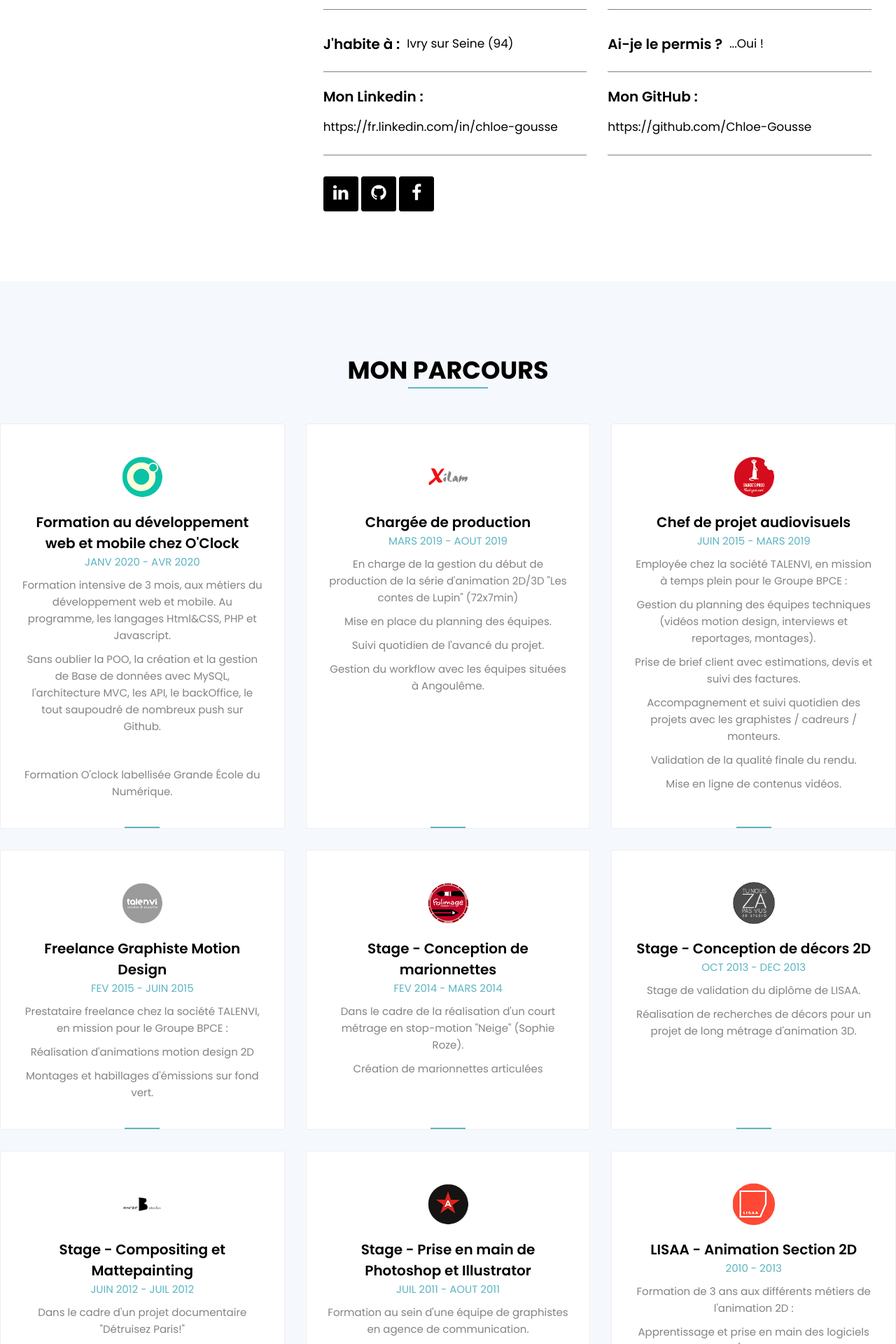
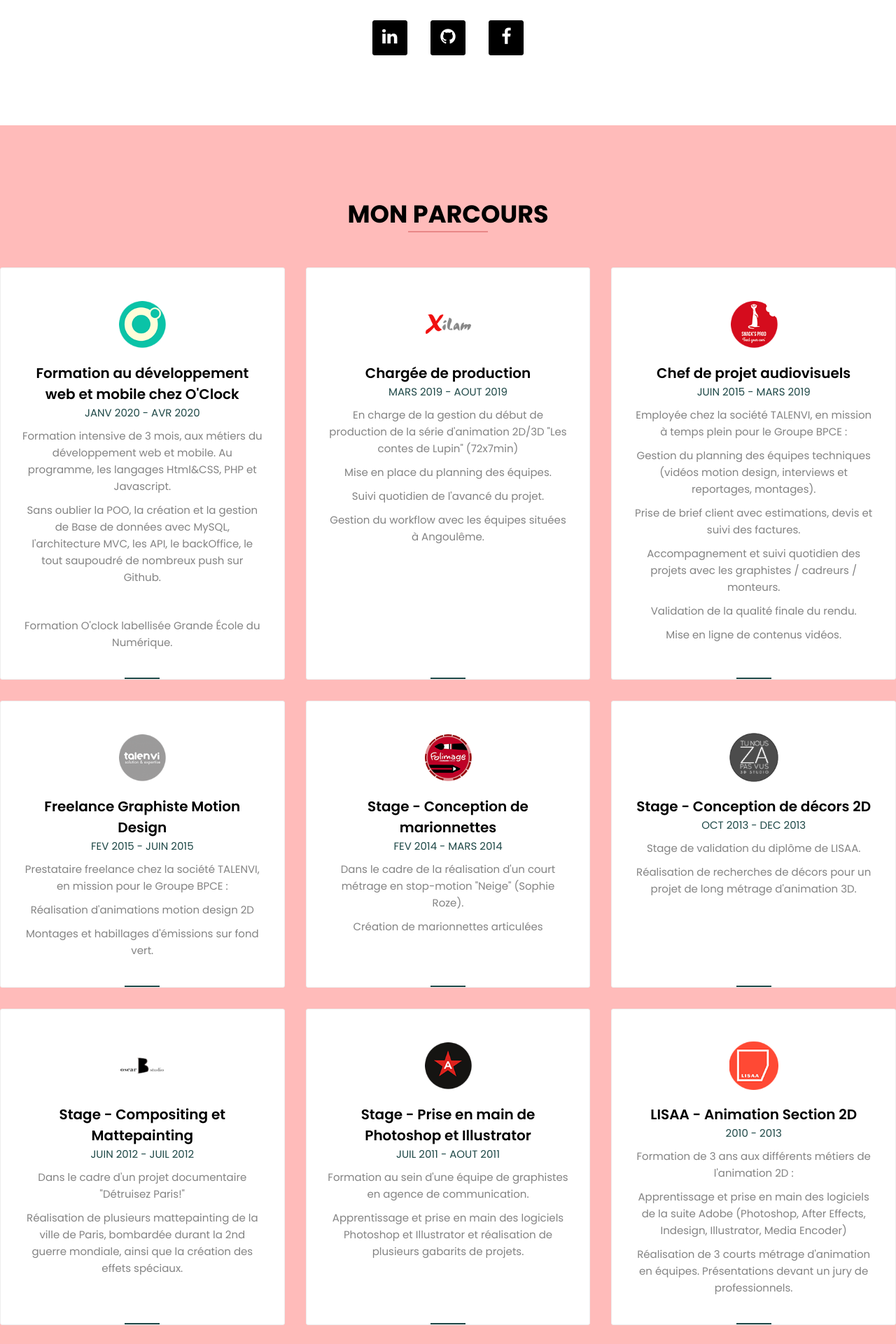
Before and after one commit to Chloe-Gousse/portfolio, a PHP site: page / in a window 1280 px wide. Shown: the part 1785-3705 px from the top of the page at 70% size. Run offline with PHP 8.4, Linux system fonts and the light colour scheme.

Commit message:
modification charte

```diff
--- /dev/null
+++ b/contact.php
@@ -0,0 +1,3 @@
+<?php
+
+var_dump($_POST);
--- a/index.html
+++ b/index.html
@@ -1,3 +1,4 @@
+
 <!DOCTYPE html>
 <html lang="fr">
 <head>
@@ -30,6 +31,7 @@
                         <div class="ham-burger">
                             <i class="fa fa-bars"></i>
                         </div>
+
                     <div class="navbar">
                         <ul>
                             <li><a href="#home" class="active">Home</a></li>
@@ -77,86 +79,23 @@
                 </div>
                 <div class="row">
                     <div class="about-content">
-                            <div class="row">
+
+                        <div class="texte">
+                        <p>Passionnée par le monde de l'image et du numérique, j'en explore différentes facettes au fil de mes expériences professionnelles.🔭
+
+                        </br>Du cinéma d'animation, à la gestion de projets en communication vidéo, en passant par le motion design et la maîtrise de ses logiciels ... tout est prétexte à apprendre de nouvelles méthodes pour travailler l'image, comprendre ses rouages, et en maîtriser son rendu. </br></br>
+
+                        Et c'est armée de cette curiosité et de cette volonté que je me suis lancée dans le développement web et mobile !
+                        </br>...Mais pas trop de spoil, je vous laisse découvrir les détails en images !🎬 </p>
+                        </div>
 
 
 
-                                <div class="illustration">
-
-                                    <div class="illustration-item">
-                                        <div class="illustration-inner">
-                                            <img src="./src/img/About/player3.png" alt="illustration">
-                                            <div class="inner-overlay">
-                                                <span class="fa fa-play" data-video="https://www.youtube.com/embed/3dwNlJ-dgbs"></span>
-                                                <h4>CV vidéo</h4>
-                                            </div>
-                                        </div>
-                                    </div>
-
+                                <div class="description">
+                                    <iframe src="https://www.youtube.com/embed/3dwNlJ-dgbs" frameborder="0" allow="accelerometer; autoplay; encrypted-media; gyroscope; picture-in-picture" allowfullscreen></iframe>
                                 </div>
 
 
-        <!-- Pop Up Video -->
-            <div class="popup hide">
-
-                <span class="close-popup fa fa-close"></span>
-
-                <iframe width="856" height="482" src="https://www.youtube.com/embed/61cLwjxioWM" frameborder="0" allow="accelerometer; autoplay; encrypted-media; gyroscope; picture-in-picture" allowfullscreen></iframe>
-
-            </div>
-        <!-- End de Pop Up Video -->
-
-
-
-
-                                <div class="text">
-
-                                    <div class="description">
-                                        <h4>Je m'appelle Chloé</h4>
-                                        <h6>Je suis <span>développeuse web</span>, en région parisienne.</h6>
-
-                                        <p>Passionnée par le monde de <span>l'image et du numérique</span>, mon parcours m'a permis d'en expérimenter différentes facettes.</p>
-
-                                        <p>Tout d'abord originaire du milieu du <span>cinéma d'animation</span>, j'y ai appris la maîtrise de différentes techniques artistiques, de différents outils, et je me suis prise d'affection pour les <span>effets spéciaux</span> ! Et c'est en découvrant les possibilités qu'offraient des logiciels comme After Effects que je me suis tout naturellement intéressée...<span>au motion design !</span></p>
-
-                                        <p>Après avoir exercé comme graphiste freelance, j'ai eu l'opportunité d'évoluer en tant que <span>chef de projets</span> sur des vidéos de communication corporate (le grand saut!) ...et cela durant 4 ans. Cette expérience m'a énormément appris, et j'ai eu la possibilité d'expérimenter directement sur le terrain <span>l'impact du numérique et du digital</span> dans notre façon de réfléchir, de créer et de partager du contenu. </p>
-                                        <p>C'est donc avec une <span>curiosité</span> et une <span>motivation</span> remontées à bloc que j'ai choisi de m'intéresser plus précisément au milieu du numérique, du développement web et mobile... </p>
-
-                                        <p><span>...et me voici !</span></p>
-                                    </div>
-
-                                        <div class="info">
-                                            <div class="list">
-                                                <label>Je suis née le :</label>
-                                                <p>4 juin 1992</p>
-                                            </div>
-
-                                            <div class="list">
-                                                <label>Mon Email :</label>
-                                                <p>goussechloe@gmail.com</p>
-                                            </div>
-
-                                            <div class="list">
-                                                <label>J'habite à :</label>
-                                                <p>Ivry sur Seine (94)</p>
-                                            </div>
-
-                                            <div class="list">
-                                                <label>Ai-je le permis ?</label>
-                                                <p>...Oui !</p>
-                                            </div>
-
-                                            <div class="list">
-                                                <label>Mon Linkedin :</label>
-                                                <p>https://fr.linkedin.com/in/chloe-gousse</p>
-                                            </div>
-
-                                            <div class="list">
-                                                <label>Mon GitHub :</label>
-                                                <p>https://github.com/Chloe-Gousse</p>
-                                            </div>
-
-                                        </div>
                                     <!--Reseaux sociaux-->
                                     <div class="social-links">
                                         <a href="https://www.linkedin.com/in/chloe-gousse/" target="_blank"><i class="fa fa-linkedin"></i></a>
@@ -166,8 +105,8 @@
                                     <!--End de Reseaux sociaux-->
 
 
-                                </div>
-                            </div>
+
+
                     </div>
                 </div>
 
@@ -412,7 +351,7 @@
                             </div>
                         </div>
                         <div class="img">
-                            <img src="./src/img/Competences/skills2.png" alt="skills">
+                            <img src="./src/img/About/player4.png" alt="skills">
 
                         </div>
                     </div>
@@ -547,20 +486,20 @@
                                 </div>
                             </div>
 
-                                    <form id="contact-form" method="post" action="">
+                                    <form id="contact-form" method="post" action="contact.php">
 
                                     <div class="row space-between">
                                         <div class="col-6">
-                                            <input name="name" type="text" class="form-control" placeholder="Prénom Nom" required>
+                                            <input name="name" type="text" class="form-control" placeholder="Prénom Nom" required id="inputname">
                                         </div>
                                         <div class="col-6">
-                                            <input name="email" type="text" class="form-control" placeholder="Email" required>
+                                            <input name="email" type="text" class="form-control" placeholder="Email" required id="inputemail">
                                         </div>
                                     </div>
 
                                     <div class="row">
                                         <div class="col-12">
-                                            <textarea name="message" class="form-control" placeholder="C'est à vous..." required></textarea>
+                                            <textarea name="message" class="form-control" placeholder="C'est à vous..." required id="inputmessage"></textarea>
                                         </div>
                                     </div>
 
--- a/src/css/style.css
+++ b/src/css/style.css
@@ -47,7 +47,7 @@ body{
     position: absolute;
     height: 2px;
     right: 30%;
-    background-color: #5CB5C3;
+    background-color: #e88888;
     bottom: 0px;
 }
 
@@ -271,15 +271,14 @@ header .navbar ul li a.active::before{
 
 
 
+
+
+
 /*A propos de moi */
 
 .about-me{
     padding: 100px 15px;
     background-color: #ffffff;
-}
-
-img {
-    max-width: 100%;
 }
 
 .text-uppercase{
@@ -294,95 +293,59 @@ img {
     letter-spacing: 2px;
 }
 
-
-.about-me .about-content .illustration{
-    flex: 0 0 33.33%;
-    max-width: 33.33%;
-    position: relative;
-    cursor: pointer;
+.about-me .about-content {
+    width: 1920px;
+    display: flex;
+    flex-direction: column;
+    justify-content: center;
 }
 
-.about-me .about-content .illustration img{
-    width: 100%;
-    display: block;
+.about-me .about-content .texte{
+    display: flex;
+    align-self: center;
+    margin-bottom: 50px;
+    max-width: 75%;
+    text-align: center;
+    color: #1e4847;
 }
 
-.about-me .about-content .text{
-    flex: 0 0 66.66%;
-    max-width: 66.66%;
-    padding-left: 30px;
-    padding-right: 20px;
+.about-me .about-content .description{
+    display: flex;
+    justify-content: center;
 }
 
-.about-me .about-content .text h4{
+.about-me .about-content .description iframe{
+
+  width: 854px;
+  height: 480px;
+  display: inline-block;
+  border: 20px solid black;
+  border-radius: 20px;
+
+}
+
+.about-me .about-content h4{
     font-size: 40px;
     font-weight: 700;
     margin: 0 0 5px;
     color: #000000;
 }
 
-.about-me .about-content .text h6{
+.about-me .about-content h6{
     font-size: 25px;
     font-weight: 500;
     margin: 0 0 15px;
     color: #000000;
 }
 
-.about-me .about-content .text h6 span{
-    font-weight: bolder;
+.about-me .about-content .social-links{
+    padding-top: 30px;
+    display: flex;
+    width: 20%;
+    margin: auto;
 }
 
-.about-me .about-content .text p{
-    font-size: 17px;
-    font-weight: 400;
-    line-height: 20px;
-    color: black;
-    margin: 0 0 20px;
-}
-
-.about-me .about-content .text p span{
-    font-weight: bolder;
-}
-
-.about-me .about-content .text .info{
-    display: flex;
-    flex-wrap: wrap;
-    justify-content: space-between;
-
-}
-
-.about-me .about-content .text .info .list{
-    flex:0 0 calc(50% - 15px);
-    max-width: calc(50% - 15px);
-    margin-top: 20px;
-    display: flex;
-    flex-wrap: wrap;
-    border-bottom: 1px solid gray;
-    padding-bottom: 10px;
-
-}
-
-.about-me .about-content .text .info .list label {
-    padding-right: 10px;
-    color: #000000;
-    font-weight: 600;
-    font-size: 20px;
-    display: flex;
-    align-items: center;
-
-}
-
-.about-me .about-content .text .info .list p{
-    margin-top: 0;
-    padding-top: 18px;
-    text-align: left;
-}
-
-.about-me .about-content .text .social-links{
-    padding-top: 30px;
-}
-
-.about-me .about-content .text .social-links a{
+.about-me .about-content .social-links a{
     height: 50px;
     width: 50px;
     background-color: #000000;
@@ -396,12 +359,12 @@ img {
     transition: all .5s ease;
 }
 
-.about-me .about-content .text .social-links a:hover{
+.about-me .about-content .social-links a:hover{
     background-color: transparent;
 }
 
 
-.about-me .about-content .text .social-links a .fa{
+.about-me .about-content .social-links a .fa{
     color: #ffffff;
     font-size: 25px;
     -webkit-transition: all .5s ease;
@@ -545,7 +386,7 @@ img {
 /*Mon parcours */
 
 .parcours {
-    background-color: #f5f8fd;
+    background-color: #ffbbba;
     padding: 100px 0px 70px;
 }
 
@@ -577,7 +418,7 @@ img {
 .parcours .parcours-content .box::before{
     content:'';
     height: 2px;
-    background-color: #5CB5C3;;
+    background-color: #1e4847;
     position: absolute;
     bottom: 0px;
     width: 50px;
@@ -593,13 +434,19 @@ img {
 }
 
 .parcours .parcours-content .box .icon{
-    height: 60px;
-    width: 60px;
-    /*background-color: #5CB5C3;*/
+    height: 70px;
+    width: 70px;
     margin: 15px auto 20px;
     border-radius: 50%;
     text-align: center;
 }
+
+.parcours .parcours-content .box .icon img{
+
+    height: 70px;
+    width: 70px;
+}
+
 
 .parcours .parcours-content .box .icon .fa{
     font-size: 25px;
@@ -617,7 +464,7 @@ img {
 .parcours .parcours-content .box h4{
     font-size: 15px;
     font-weight: 400;
-    color: #5CB5C3;
+    color: #1e4847;
     margin: 0;
 }
 
```
Also changed, not shown: other parts of src/css/style.css (+12 -130 lines), contact-form.php (deleted, +0 -10 lines), src/Couleurs.md (added, +13 -0 lines), src/js/script.js (+27 -34 lines), liens.txt (renamed from src/img/liens.txt), src/img/About/player4.png (added). Lines whose indentation alone changed are shown as unchanged.
